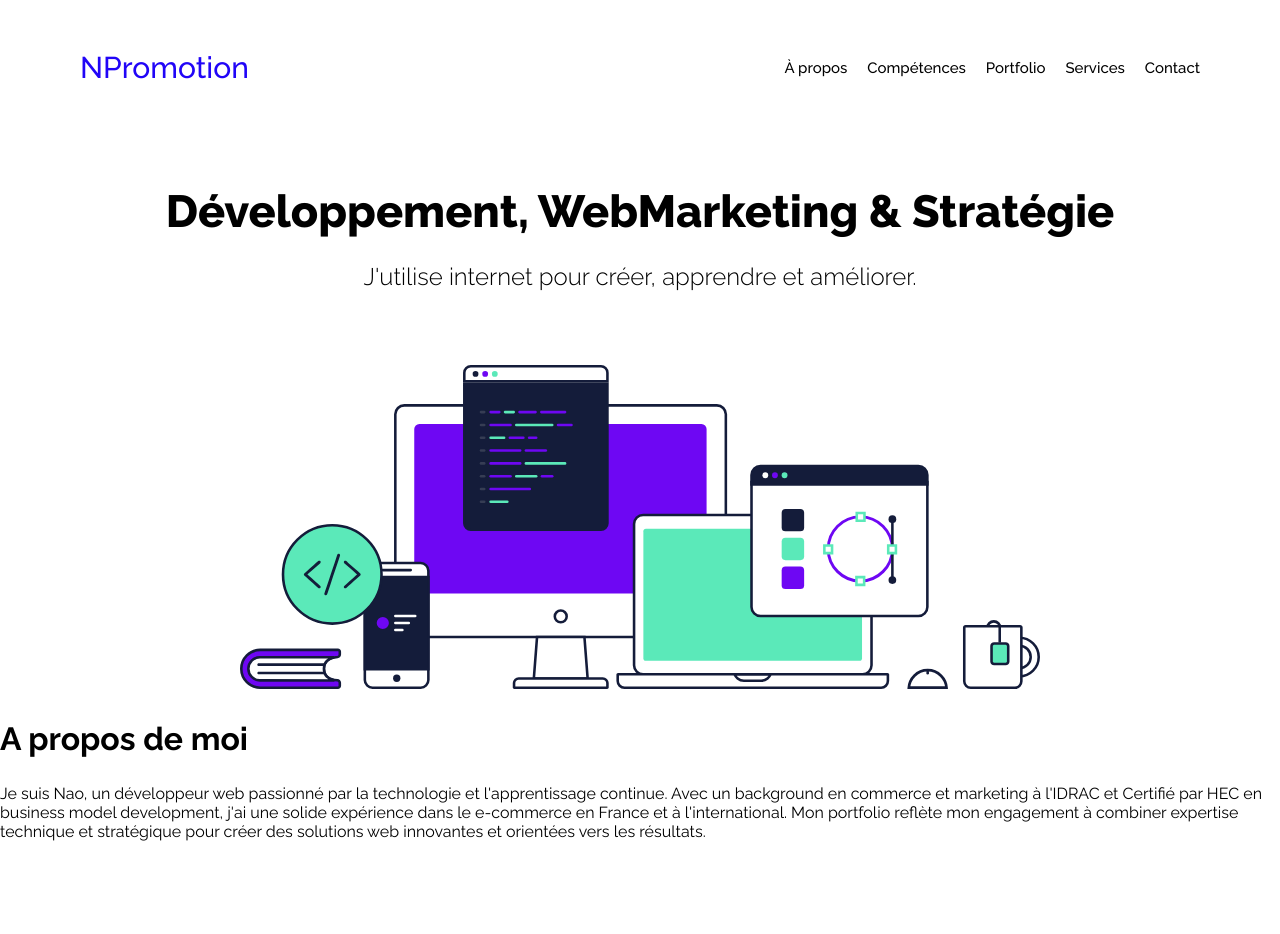
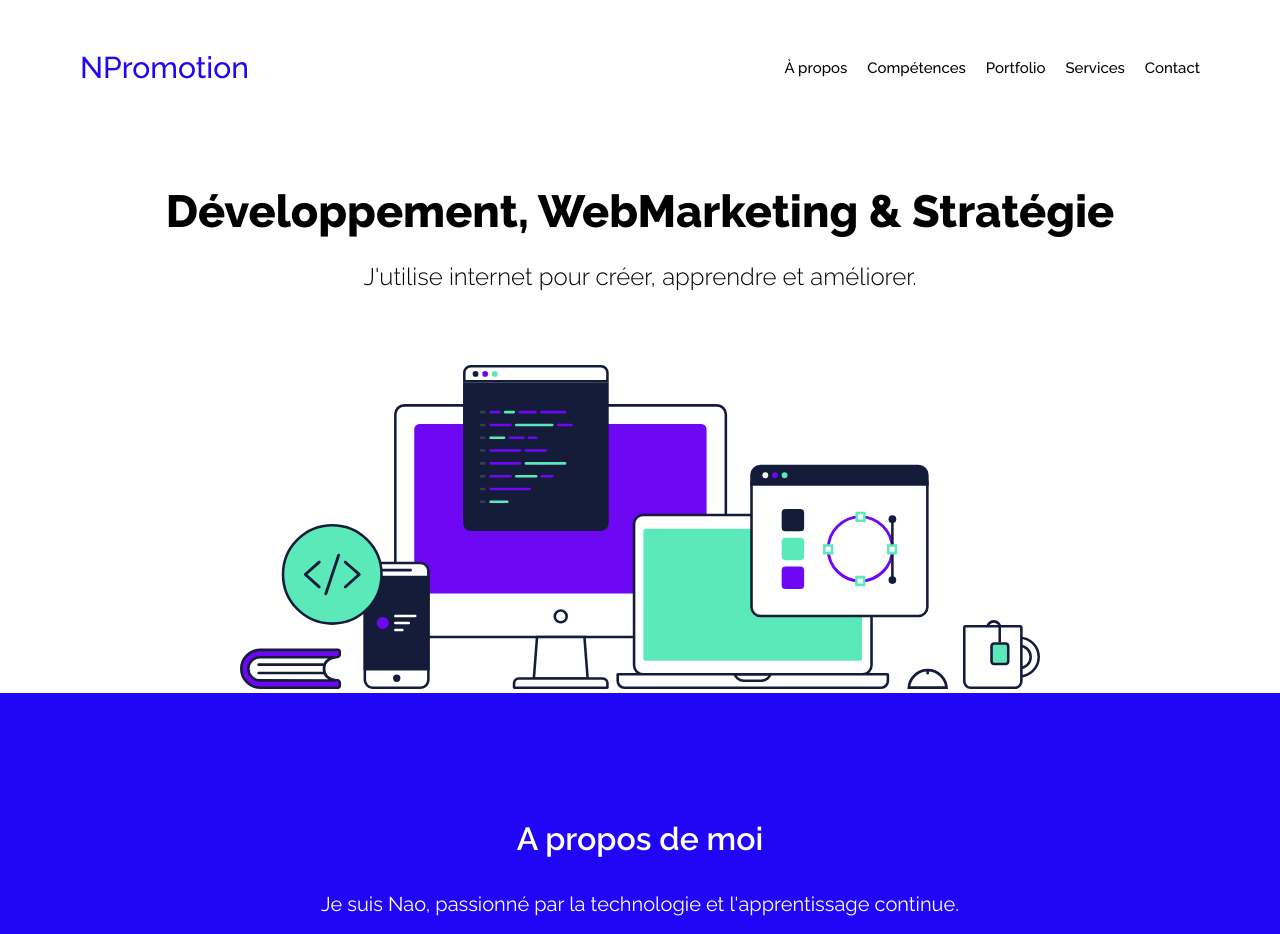
Before and after one commit to Naofalp/portfolio-x-react, a React (Vite) app: page / in a window 1280 px wide. Shown: the top 934 px of the page. Before the commit the page ends 857 px from the top, so only its background shows below. Built offline with nearby package versions, Linux system fonts and the light colour scheme.

Commit message:
Fin about

```diff
--- a/src/components/About.jsx
+++ b/src/components/About.jsx
@@ -1,16 +1,19 @@
 export default function About() {
     return <>
-        <section className="about-container">
+        <section id="#About" className="about-container">
             <h2>
                 A propos de moi
             </h2>
             <p>
-                Je suis Nao, un développeur web passionné par la technologie et l'apprentissage continue.
-                Avec un background en commerce et marketing à l'IDRAC et Certifié par HEC en business model
-                development, j'ai une solide expérience dans le e-commerce en France et à l'international.
-                Mon portfolio reflète mon engagement à combiner expertise technique et stratégique pour créer
-                des solutions web innovantes et orientées vers les résultats.
+                Je suis Nao, passionné par la technologie et l'apprentissage continue.
+                Avec un background en commerce et marketing à l'IDRAC et Certifié par <span>HEC</span> en business model
+                development, j'ai une solide expérience dans le <span>e-commerce</span> en France et à l'international.
+                Gouvernement, événementiel, médical... j'ai pu m'aventurer à travers plusieurs domaines et partager des
+                visions differentes. <br /> Mon <span>portfolio</span> reflète mon engagement à combiner expertise technique et stratégique
+                pour créer des solutions web innovantes et orientées vers les résultats.
             </p>
         </section>
     </>
 }
+
+/** voir pour mettre la balise que ca descende correctement soit id soit Navlinks c mieux */
--- a/src/styles/base.css
+++ b/src/styles/base.css
@@ -22,4 +22,5 @@ h1 {
 
 h2 {
   font-size: 32px;
+  font-weight: 600;
 }
--- a/src/styles/base.scss
+++ b/src/styles/base.scss
@@ -22,4 +22,5 @@ h1 {
 }
 h2 {
     font-size: 32px;
+    font-weight: 600;
 }
--- a/src/styles/components/About.scss
+++ b/src/styles/components/About.scss
@@ -0,0 +1,16 @@
+.about-container {
+    background-color: $secondary-color;
+    padding: 100px 300px;
+    padding-bottom: 220px;
+    text-align: center;
+
+    h2{
+        color: $primary-color;
+    }
+
+    p{
+        color: $primary-color;
+        line-height: 2;
+        font-size: $basic-fontsize;
+    }
+}
```
